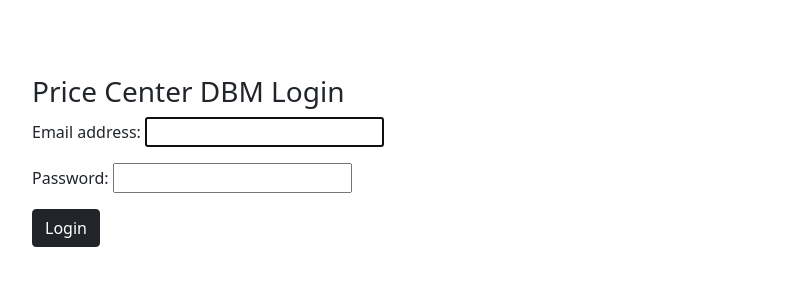
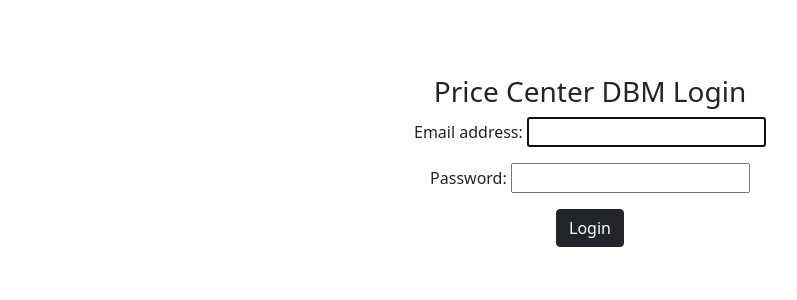
Before and after one commit to davidamlaw/tpcdbm, a Django app: page / in a window 1280 px wide. Shown: the top 300 px of the page, without its empty margins (50-847 px from the left). Run offline with Django 4.2, Linux system fonts and the light colour scheme; parts of the project's set-up code (start-up, migrations or seed data) failed here and were passed over.

Commit message:
Add files via upload

```diff
--- a/templates/login.html
+++ b/templates/login.html
@@ -8,7 +8,7 @@
     <link rel="stylesheet" href="{% static 'tpcdbm/css/tpcdbm.css' %}">
   </head>
   <body>
-    <div class="container mycontent" style="text-align:center, margin-top:75px">
+    <div class="container mycontent" style="text-align:center; margin-top:75px">
       <h3>Price Center DBM Login</h3>
       <form method="POST">
         {% csrf_token %}
```
